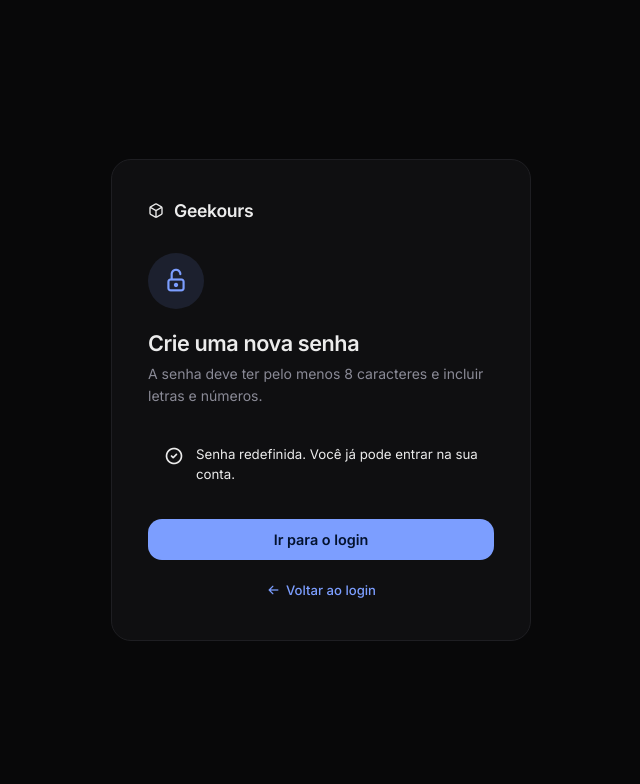
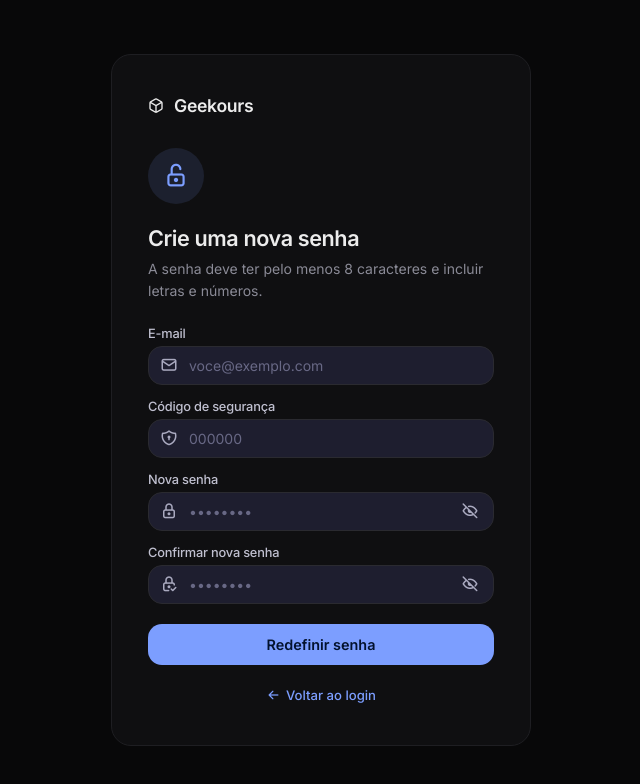
Before and after one commit to hAIrcut-ai-hair-chat/frontend2repo, a Vue app: page /redefine-password in a window 1280 px wide. Shown: the top 784 px of the page, without its empty margins (319-959 px from the left). Built offline with nearby package versions, Linux system fonts and the light colour scheme.

Commit message:
FIX: Fix login page

```diff
--- a/src/views/RedefinePasswordView.vue
+++ b/src/views/RedefinePasswordView.vue
@@ -10,16 +10,39 @@
         A senha deve ter pelo menos 8 caracteres e incluir letras e números.
       </p>
 
-      <Transition name="fade">
-        <div v-if="success" class="success-box">
-          <i class="ti ti-circle-check" aria-hidden="true"></i>
-          <p>Senha redefinida. Você já pode entrar na sua conta.</p>
-        </div>
-      </Transition>
+      <form class="field-group" @submit.prevent="submit">
+        <AuthField
+          id="email"
+          label="E-mail"
+          type="email"
+          placeholder="voce@exemplo.com"
+          icon="ti-mail"
+          v-model="form.email"
+          :hasError="errors.email"
+          errorMsg="Informe um e-mail válido."
+        />
 
-      <form v-if="!success" class="field-group" @submit.prevent="submit">
-        <AuthField id="new-pass" label="Nova senha" type="password" placeholder="••••••••" icon="ti-lock"
-          v-model="form.password" :hasError="errors.password" errorMsg="A senha não atende aos requisitos.">
+        <AuthField
+          id="code"
+          label="Código de segurança"
+          type="text"
+          placeholder="000000"
+          icon="ti-shield-lock"
+          v-model="form.code"
+          :hasError="errors.code"
+          errorMsg="Informe o código enviado por e-mail."
+        />
+
+        <AuthField
+          id="new-pass"
+          label="Nova senha"
+          type="password"
+          placeholder="••••••••"
+          icon="ti-lock"
+          v-model="form.password"
+          :hasError="errors.password"
+          errorMsg="A senha não atende aos requisitos."
+        >
           <div class="requirements">
             <div class="req-item" :class="{ ok: reqs.length }">
               <i :class="reqs.length ? 'ti ti-circle-check' : 'ti ti-circle-x'"></i>
@@ -40,17 +63,21 @@
           </div>
         </AuthField>
 
-        <AuthField id="confirm-pass" label="Confirmar nova senha" type="password" placeholder="••••••••"
-          icon="ti-lock-check" v-model="form.confirm" :hasError="errors.confirm" errorMsg="As senhas não coincidem." />
+        <AuthField
+          id="confirm-pass"
+          label="Confirmar nova senha"
+          type="password"
+          placeholder="••••••••"
+          icon="ti-lock-check"
+          v-model="form.confirm"
+          :hasError="errors.confirm"
+          errorMsg="As senhas não coincidem."
+        />
       </form>
 
-      <button v-if="!success" class="btn-primary" @click="submit">
+      <button class="btn-primary" @click="submit">
         Redefinir senha
       </button>
-
-      <router-link v-if="success" to="/login" class="btn-primary btn-primary--link">
-        Ir para o login
-      </router-link>
 
       <div class="bottom-link">
         <router-link to="/login" class="link">
@@ -64,12 +91,14 @@
 
 <script setup>
 import { reactive, computed } from 'vue'
+import { useRouter } from 'vue-router'
 import AuthCard from '@/components/AuthCard.vue'
 import AuthField from '@/components/AuthField.vue'
 
-const form = reactive({ password: '', confirm: '' })
-const errors = reactive({ password: false, confirm: false })
-const success = reactive({ value: false })
+const router = useRouter()
+
+const form = reactive({ email: '', code: '', password: '', confirm: '' })
+const errors = reactive({ email: false, code: false, password: false, confirm: false })
 
 const reqs = computed(() => ({
   length: form.password.length >= 8,
@@ -81,10 +110,13 @@ const reqs = computed(() => ({
 const allReqs = computed(() => Object.values(reqs.value).every(Boolean))
 
 function submit() {
+  errors.email = !form.email.includes('@')
+  errors.code = form.code.trim().length === 0
   errors.password = !allReqs.value
   errors.confirm = form.password !== form.confirm
-  if (!errors.password && !errors.confirm) {
-    success.value = true
+
+  if (!errors.email && !errors.code && !errors.password && !errors.confirm) {
+    router.push('/login')
   }
 }
 </script>
@@ -97,6 +129,7 @@ function submit() {
   justify-content: center;
   align-items: center;
 }
+
 .icon-circle {
   width: 56px;
   height: 56px;
@@ -127,30 +160,6 @@ function submit() {
   color: var(--txt2);
   line-height: 1.55;
   margin-bottom: 24px;
-}
-
-.success-box {
-  background: var(--success-bg);
-  border: 1px solid var(--success-border);
-  border-radius: 10px;
-  padding: 14px 16px;
-  display: flex;
-  align-items: flex-start;
-  gap: 12px;
-  margin-bottom: 20px;
-}
-
-.success-box .ti {
-  color: var(--success);
-  font-size: 20px;
-  flex-shrink: 0;
-  margin-top: 1px;
-}
-
-.success-box p {
-  font-size: 0.83rem;
-  color: var(--success);
-  line-height: 1.5;
 }
 
 .field-group {
@@ -238,14 +247,4 @@ function submit() {
 .link .ti {
   font-size: 15px;
 }
-
-.fade-enter-active,
-.fade-leave-active {
-  transition: opacity 0.3s ease;
-}
-
-.fade-enter-from,
-.fade-leave-to {
-  opacity: 0;
-}
 </style>
```
